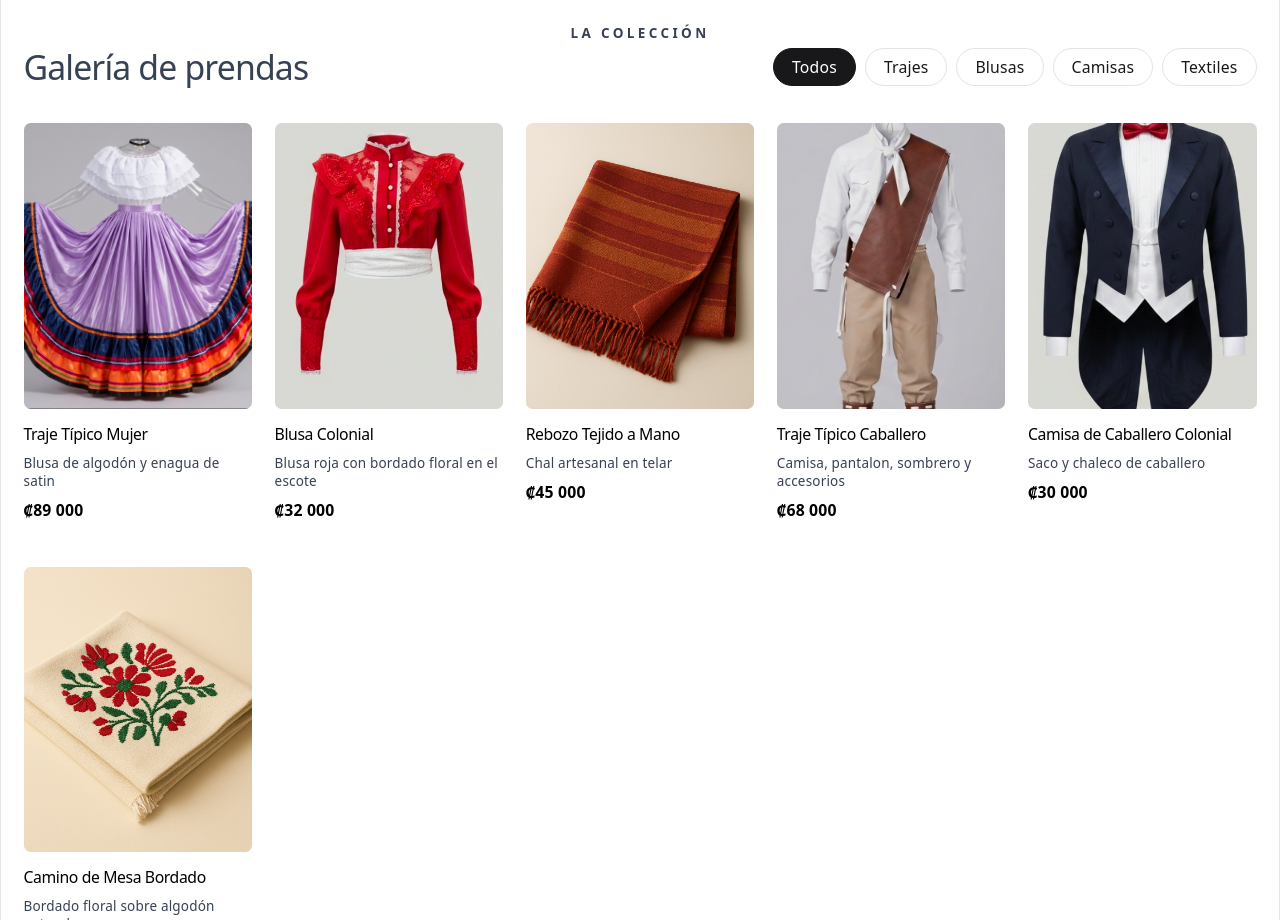
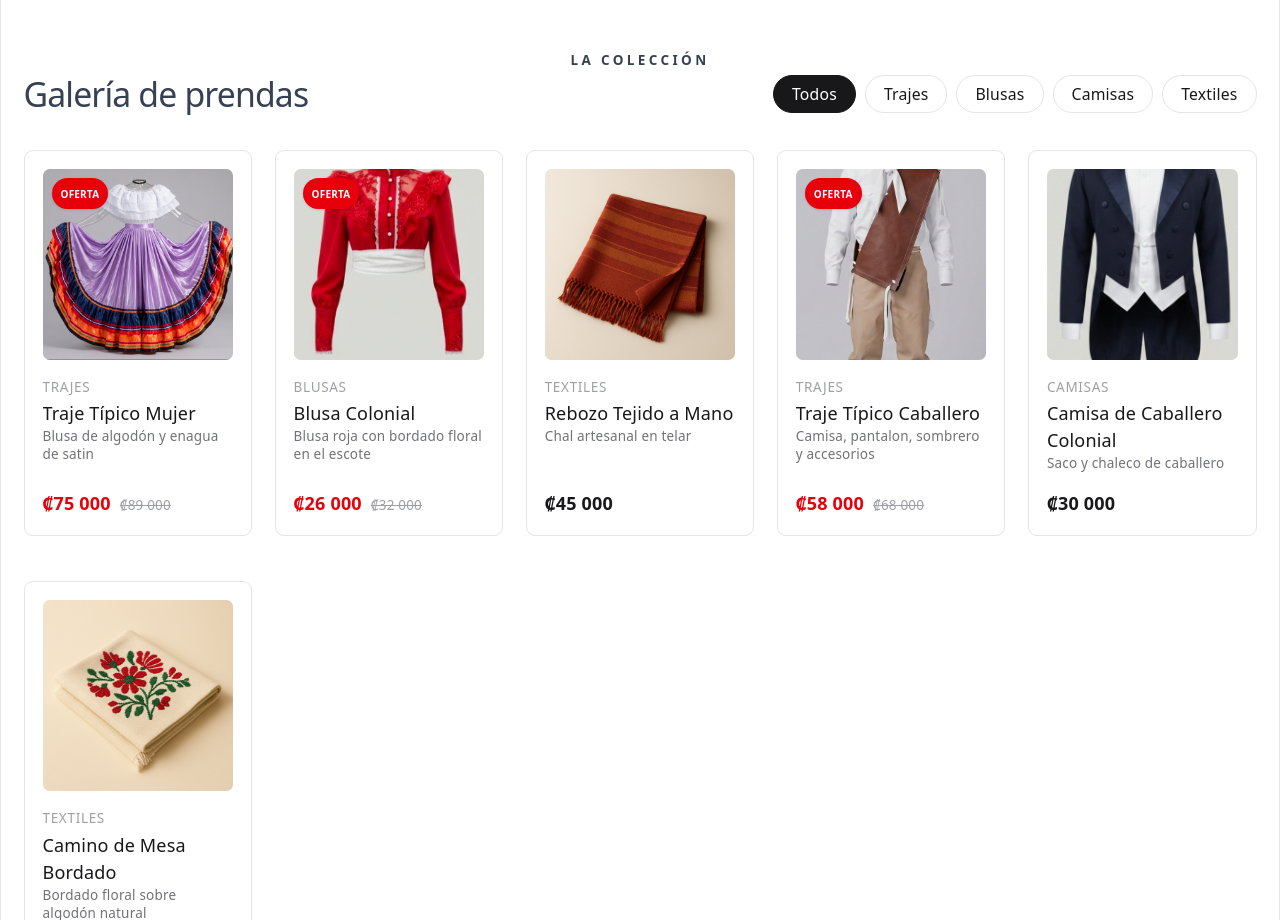
Before and after one commit to MarcoGamer304/comercio_electronico, a React (Vite) app: page / in a window 1280 px wide. Shown: the part 1880-2800 px from the top of the page. Built offline with nearby package versions, Linux system fonts and the light colour scheme; a web font is replaced by a local one.

Commit message:
cambios y agregar pasarela de descuento y productos relacionados

```diff
--- a/src/components/hero.tsx
+++ b/src/components/hero.tsx
@@ -2,23 +2,7 @@ import { Link, useLocation } from 'react-router-dom'
 import { Button } from './ui/button'
 import { useCart } from './cart-provider'
 import { products, formatColones } from '../lib/products'
-
-// 1. Vinculamos las ofertas a los IDs reales de tu archivo 'products.ts'
-// Esto te permite definir qué porcentaje o precio de descuento aplica cada uno.
-const CONFIG_OFERTAS = [
-  {
-    id: 'traje-tipico', // ID real en products.ts
-    precioOferta: 75000, // Precio especial
-  },
-  {
-    id: 'blusa-bordada', // ID real en products.ts
-    precioOferta: 26000, // Precio especial
-  },
-  {
-    id: 'camisa-hombre', // ID real en products.ts
-    precioOferta: 58000, // Precio especial
-  }
-]
+import { CONFIG_OFERTAS } from '../lib/products'
 
 export function Hero() {
   const location = useLocation()
@@ -84,7 +68,7 @@ export function Hero() {
       </div>
 
       {/* PASARELA DE PRODUCTOS CON DESCUENTO */}
-      <div className="mb-10 max-w-6xl mx-auto px-2">
+      <div className="mb-4 mx-auto px-4 py-4 bg-[#EFEBE2] bg-secondary">
         <h3 className="font-heading text-xl text-black font-semibold mb-4 text-center md:text-left">
           Ofertas Especiales de Temporada
         </h3>
--- a/src/components/product-card.tsx
+++ b/src/components/product-card.tsx
@@ -1,31 +1,63 @@
 import { Link } from 'react-router-dom'
-import { type Product, formatColones } from '../lib/products'
+import { type Product, formatColones, CONFIG_OFERTAS } from '../lib/products'
+import { cn } from '../lib/utils'
 
-export function ProductCard({ product }: { product: Product }) {
+interface ProductCardProps {
+  product: Product
+}
+
+export function ProductCard({ product }: ProductCardProps) {
+  // Comprobamos si este producto específico está en oferta
+  const oferta = CONFIG_OFERTAS.find((o) => o.id === product.id)
+  const tieneOferta = !!oferta
+  const precioMostrar = tieneOferta ? oferta.precioOferta : product.price
+
   return (
-    <Link to={`/producto/${product.id}`} className="group block">
-      <div className="relative aspect-4/5 w-full overflow-hidden rounded-md bg-muted">
+    <Link
+      to={`/producto/${product.id}`}
+      className="group flex flex-col overflow-hidden rounded-lg border border-zinc-200 bg-white p-4 transition-all hover:shadow-md"
+    >
+      {/* Contenedor de la Imagen */}
+      <div className="relative aspect-square w-full overflow-hidden rounded-md bg-zinc-100">
+        {tieneOferta && (
+          <span className="absolute top-2 left-2 bg-red-600 text-white text-[10px] font-bold px-2 py-0.5 rounded-full z-10 shadow-sm">
+            OFERTA
+          </span>
+        )}
         <img
           src={product.image || '/placeholder.svg'}
           alt={product.name}
-          className="h-full w-full object-cover transition-transform duration-500 group-hover:scale-[1.04]"
+          className="h-full w-full object-cover transition-transform duration-500 group-hover:scale-[1.03]"
         />
-       { /*product.madeToOrder && (
-          <span className="border text-black border-black absolute left-3 top-3 rounded-full bg-background/90 px-3 py-1 text-[10px] uppercase tracking-wider text-foreground backdrop-blur">
-            A medida
-          </span>
-        )*/}
       </div>
 
-      <div className="mt-3 flex justify-between gap-3 w-full">
-        <div className='flex flex-col items-start gap-2 w-full'>
-          <h3 className="text-sm font-medium tracking-tight text-black text-left">{product.name}</h3>
-
-          <p className="mt-0.5 text-xs text-left text-gray-700">
+      {/* Información del Producto */}
+      <div className="mt-4 flex flex-1 flex-col justify-between text-left">
+        <div>
+          <p className="text-xs uppercase tracking-wider text-zinc-400">
+            {product.category}
+          </p>
+          <h3 className="mt-1 font-heading text-base font-medium text-zinc-900 line-clamp-2 group-hover:underline">
+            {product.name}
+          </h3>
+          <p className="mt-1 text-xs text-zinc-500 line-clamp-2">
             {product.shortDescription}
           </p>
+        </div>
 
-          <span className="shrink-0 text-sm text-black font-semibold">{formatColones(product.price)}</span>
+        {/* Bloque de Precios adaptativo */}
+        <div className="mt-4 flex items-baseline gap-2">
+          <span className={cn(
+            "text-base font-bold",
+            tieneOferta ? "text-red-600" : "text-zinc-900"
+          )}>
+            {formatColones(precioMostrar)}
+          </span>
+          {tieneOferta && (
+            <span className="text-xs text-zinc-400 line-through">
+              {formatColones(product.price)}
+            </span>
+          )}
         </div>
       </div>
     </Link>
--- a/src/components/product-detail.tsx
+++ b/src/components/product-detail.tsx
@@ -7,15 +7,9 @@ import { Textarea } from "./ui/textarea";
 import { useCart } from "./cart-provider";
 import { type Product, formatColones } from "../lib/products";
 import { cn } from "../lib/utils";
+import { CONFIG_OFERTAS } from "../lib/products";
 
 const sizes = ["XS", "S", "M", "L", "XL", "A medida"];
-
-// 1. Centralizamos la misma configuración de ofertas que usamos en el Hero
-const CONFIG_OFERTAS = [
-  { id: 'traje-tipico', precioOferta: 75000 },
-  { id: 'blusa-bordada', precioOferta: 26000 },
-  { id: 'camisa-hombre', precioOferta: 58000 }
-];
 
 export function ProductDetail({ product }: { product: Product }) {
   const { addItem } = useCart();
--- a/src/lib/products.ts
+++ b/src/lib/products.ts
@@ -96,3 +96,10 @@ export function formatColones(value: number) {
     maximumFractionDigits: 0,
   }).format(value)
 }
+
+// Al final de tu src/lib/products.ts añade esto:
+export const CONFIG_OFERTAS = [
+  { id: 'traje-tipico', precioOferta: 75000 },
+  { id: 'blusa-bordada', precioOferta: 26000 },
+  { id: 'camisa-hombre', precioOferta: 58000 }
+];
```
